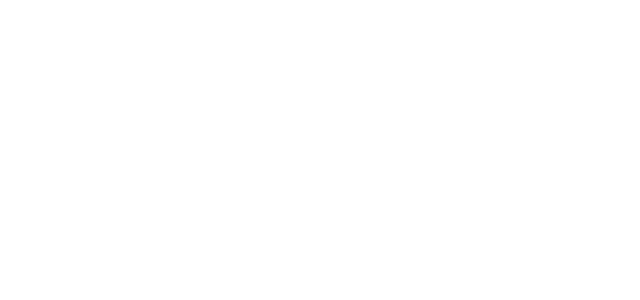
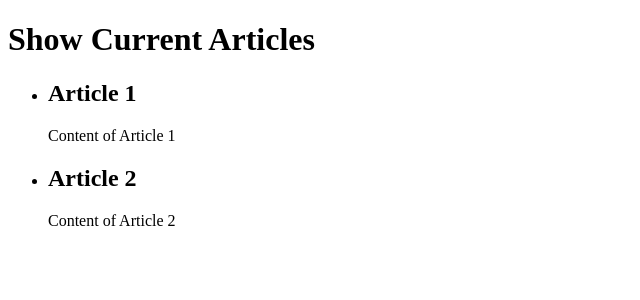
Before and after one commit to hfaisal02/ENSE701_Assignment_1B, a Next.js app in the folder speed-frontend/: page /show-articles in a window 1280 px wide. Shown: the top 300 px of the page, without its empty margins (0-640 px from the left). Built offline with nearby package versions, Linux system fonts and the light colour scheme.

Commit message:
Revert "Update show-articles.tsx"
This reverts commit f60578355681bf530e0a1c59b9b231014ffb1ffc.

```diff
--- a/speed-frontend/pages/show-articles.tsx
+++ b/speed-frontend/pages/show-articles.tsx
@@ -10,7 +10,7 @@ const ShowArticles: React.FC = () => {
   ];
 
   return (
-    <div style={{ color: 'white' }}>
+    <div>
       <h1>Show Current Articles</h1>
       <ul>
         {articles.map((article, index) => (
```
